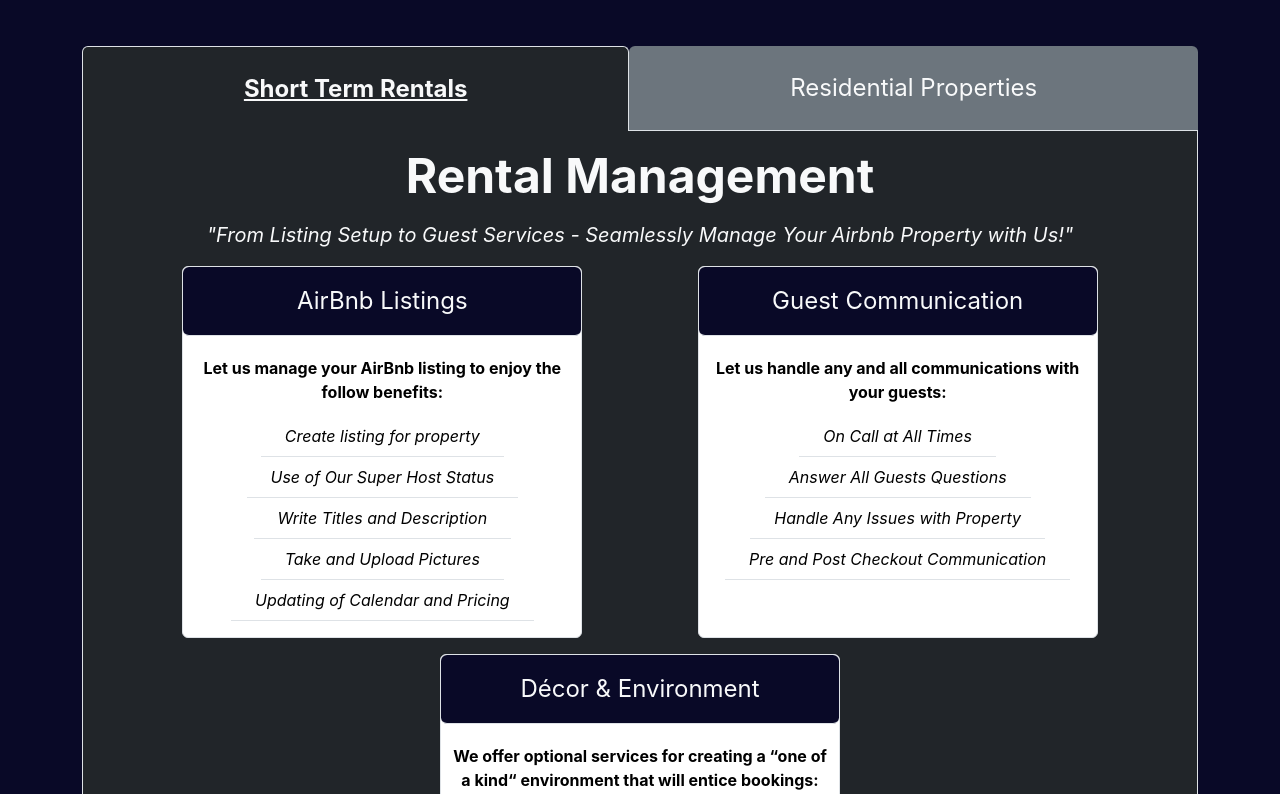
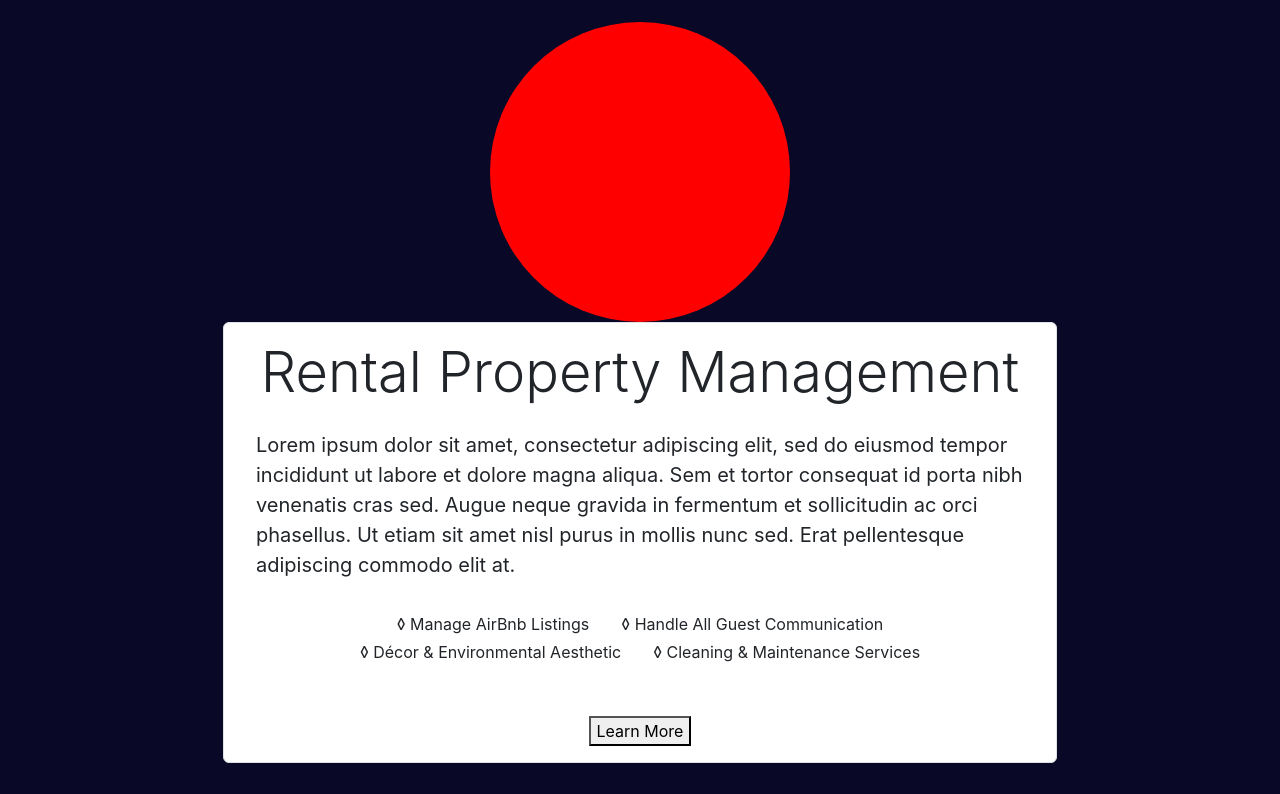
Before and after one commit to Jon-Grabowski/jjj-accommodations, a React (Create React App) app: page /propertymanagement in a window 1280 px wide. Shown: the part 566-1360 px from the top of the page. Built offline with nearby package versions, Linux system fonts and the light colour scheme.

Commit message:
redesign prop managment page

```diff
--- /dev/null
+++ b/src/components/PropertyManagement/PropManagementTypeCard.js
@@ -0,0 +1,31 @@
+import React from 'react'
+
+function PropManagementTypeCard({data}) {
+    const { title, body, serviceList} = data
+    const services = serviceList.map(service=>{
+        return <span className='mx-3 mb-1'>{`◊ ${service}`}</span>
+    })
+    return (
+
+        <div className='py-4 d-flex flex-wrap justify-content-evenly align-items-center'>
+            <div className='rounded-circle' style={{width: '300px', height:'300px', backgroundColor:'red'}}>
+
+            </div>
+
+            <div className='border bg-body p-3 rounded'>
+                <div>
+                    <h1 className='display-4'>{title}</h1>
+                </div>
+                <div className='text-start m-auto' style={{maxWidth:'50rem'}}>
+                    <p className='p-3 fs-5'>{body}</p>
+                </div>
+                <div className='d-flex justify-content-center flex-wrap mb-5' style={{maxWidth:'50rem'}}>
+                        {services}
+                </div>
+                <button>Learn More</button>
+            </div>
+        </div>
+    )
+}
+
+export default PropManagementTypeCard
--- a/src/components/PropertyManagement/PropertyManagement.js
+++ b/src/components/PropertyManagement/PropertyManagement.js
@@ -1,26 +1,36 @@
 import React from 'react'
 import { useState } from 'react'
 import PropertyTopSection from './PropertyTopSection'
+import PropManagementTypeCard from './PropManagementTypeCard'
 import ResidentialProperty from './ResidentialProperty'
 import ShortTermRental from './ShortTermRental'
+import { propManagementTypeData } from './utilitiesProp'
 import './propertymanagement.css'
 
 function PropertyManagement() {
     const [shortTermTab, setShortTermTab] = useState(true)
-
     const selectedTab = 'bg-dark text-decoration-underline fw-bold border border-bottom-0'
     const unselectedTab= 'bg-secondary border-bottom'
+
+    const serviceCards = propManagementTypeData.map(data => {
+        return <PropManagementTypeCard key={data.title} data={data} />
+    })
 
     return (
         <div className=''>
             <PropertyTopSection />
-            <div className='container-lg'>
+            <div className=''>
+                <div className='container-lg text-dark'>
+                    {serviceCards}
+                </div>
+            </div>
+            {/* <div className='container-lg'>
                 <div className='d-flex justify-content-between fs-4 mt-5'>
                     <p className={`flex-fill p-4 mb-0 rounded-top h-100 ${shortTermTab? selectedTab : unselectedTab}`} onClick={()=>setShortTermTab(true)}>Short Term Rentals</p>
                     <p className={`flex-fill p-4 mb-0 rounded-top h-100 ${shortTermTab? unselectedTab : selectedTab}`} onClick={()=>setShortTermTab(false)}>Residential Properties</p>
                 </div>
                 {shortTermTab ? <ShortTermRental /> : <ResidentialProperty />}
-            </div>
+            </div> */}
         </div>
     )
 }
--- a/src/components/PropertyManagement/utilitiesProp.js
+++ b/src/components/PropertyManagement/utilitiesProp.js
@@ -1,6 +1,6 @@
 const rentalCardData = [
     {
-        title: 'AirBnb Listings',
+        title: 'Manage AirBnb Listings',
         subTitle:'Let us manage your AirBnb listing to enjoy the follow benefits:',
         details: ['Create listing for property', 'Use of Our Super Host Status', 'Write Titles and Description', 'Take and Upload Pictures', 'Updating of Calendar and Pricing']
     },
@@ -16,4 +16,17 @@ const rentalCardData = [
     }
 ]
 
-export {rentalCardData}
+const propManagementTypeData = [
+    {
+        title:'Rental Property Management',
+        body:'Lorem ipsum dolor sit amet, consectetur adipiscing elit, sed do eiusmod tempor incididunt ut labore et dolore magna aliqua. Sem et tortor consequat id porta nibh venenatis cras sed. Augue neque gravida in fermentum et sollicitudin ac orci phasellus. Ut etiam sit amet nisl purus in mollis nunc sed. Erat pellentesque adipiscing commodo elit at.',
+        serviceList: ['Manage AirBnb Listings', 'Handle All Guest Communication', 'Décor & Environmental Aesthetic', 'Cleaning & Maintenance Services']
+    },
+    {
+        title:'Residential Property Management',
+        body:'Lorem ipsum dolor sit amet, consectetur adipiscing elit, sed do eiusmod tempor incididunt ut labore et dolore magna aliqua. Sem et tortor consequat id porta nibh venenatis cras sed. Augue neque gravida in fermentum et sollicitudin ac orci phasellus. Ut etiam sit amet nisl purus in mollis nunc sed. Erat pellentesque adipiscing commodo elit at.',
+        serviceList: ['Routine Cleans', 'Deep Cleans', 'Move-In/Move-Out', 'Handyman Services']
+
+    }
+]
+export { rentalCardData, propManagementTypeData }
```
